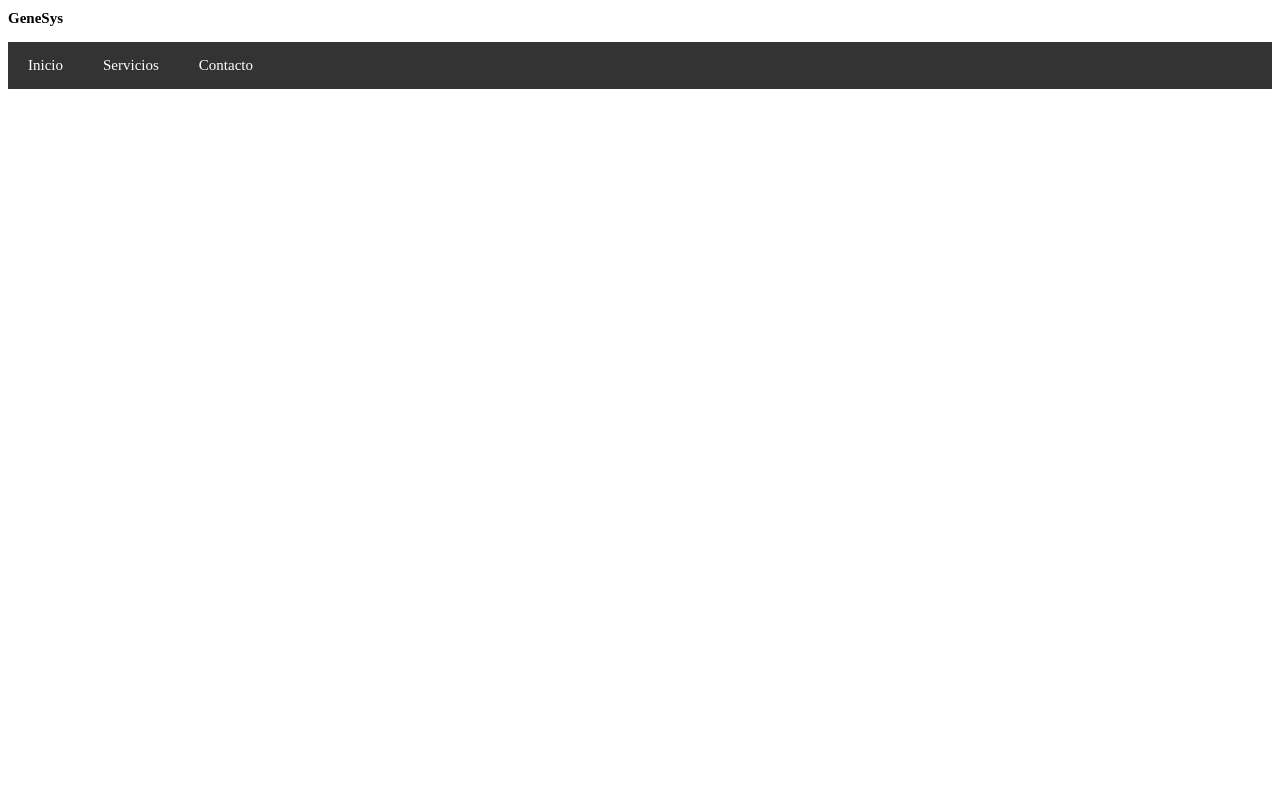
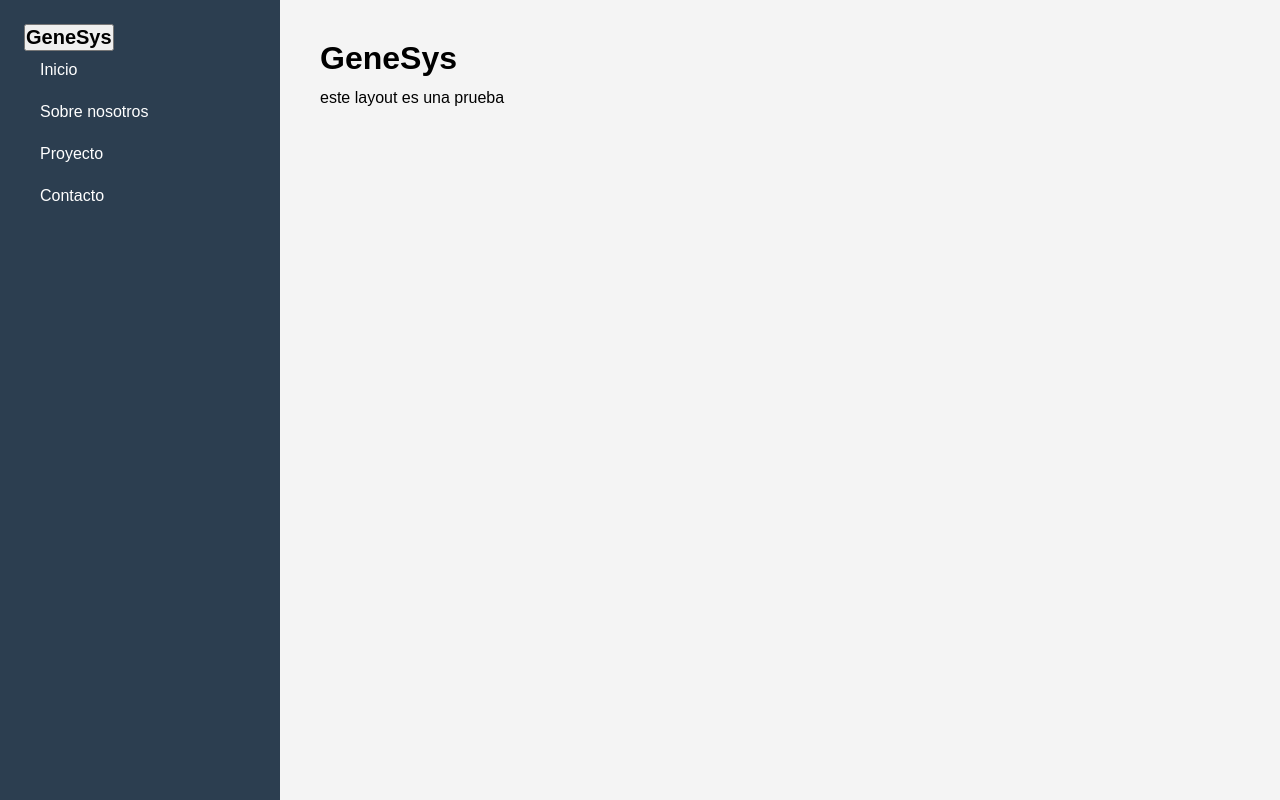
Before and after one commit to damianscalice-create/Proyecto-GeneSystm, a PHP site: page / in a window 1280 px wide. Run offline with PHP 8.4, Linux system fonts and the light colour scheme.

Commit message:
Actualizacion de la pagina

```diff
--- a/index.html
+++ b/index.html
@@ -4,27 +4,28 @@
         <meta charset="UTF-8">
         <meta name="viewport" content="width=device-width, initial-scale=1.0">
         <link rel="stylesheet" href="styles.css">
+        <link rel="icon" href="favicon.ico" type="image/x-icon">
         <title class="titulo">GeneSys</title>
     </head>
     <body>
-        <h1>GeneSys</h1>
-        <p></p>
+        <aside class="sidebar">
+            <button type="button">
+                <h2>GeneSys</h2>
+            </button>
 
-        <nav>
-            <ul class="menu-principal">
+            <ul>
                 <li><a href="#">Inicio</a></li>
-                <li class="dropdown">
-                    <a href="#">Servicios</a>
-                    <ul class="submenu">
-                        <li><a href="#">Diseño Web</a></li>
-                        <li><a href="#">SEO</a></li>
-                        <li><a href="#">Marketing</a></li>
-                    </ul>
-                </li>
-                    <li><a href="#">Contacto</a></li>
+                <li><a href="#">Sobre nosotros</a></li>
+                <li><a href="#">Proyecto</a></li>
+                <li><a href="#">Contacto</a></li>
             </ul>
-        </nav>
-        <div id="carlitos2"></div>
+        </aside>
+
+        <main class="main-content">
+            <h1>GeneSys</h1>
+            <p>este layout es una prueba</p>
+        </main>
+
         <script src="script.js"></script>
     </body>
 </html>
--- a/styles.css
+++ b/styles.css
@@ -1,50 +1,123 @@
-*{
-    font-size: 15px;
+/* ================================
+   BASE — MÓVIL (< 768px)
+   La sidebar queda arriba, como un menú de navegación
+================================ */
+
+* {
+  margin: 0;
+  padding: 0;
+  box-sizing: border-box;
 }
 
-title {
-    font-size: 32rem;
+body {
+  font-family: sans-serif;
+  min-height: 100vh;
 }
 
-/* Menú principal en fila */
-.menu-principal {
-  list-style: none;
-  display: flex;
-  background-color: #333;
-  padding: 0;
-  margin: 0;
+.sidebar {
+  width: 100%;          /* ocupa todo el ancho en móvil */
+  background-color: #2c3e50;
+  color: white;
+  padding: 16px;
 }
 
-.menu-principal > li > a {
+.sidebar h1 {
+  margin-bottom: 12px;
+  font-size: 1.2rem;
+}
+
+.sidebar ul {
+  list-style: none;
+  display: flex;        /* links en fila en móvil */
+  gap: 8px;
+  flex-wrap: wrap;
+}
+
+.sidebar ul li a {
   display: block;
   color: white;
-  padding: 15px 20px;
   text-decoration: none;
+  padding: 8px 12px;
+  border-radius: 4px;
+  font-size: 0.9rem;
 }
 
-/* Ocultar el submenú por defecto */
-.menu-principal .submenu {
-  display: none;
-  position: absolute;
-  background-color: #444;
-  list-style: none;
-  padding: 0;
-  min-width: 160px;
+.sidebar ul li a:hover {
+  background-color: #34495e;
 }
 
-/* Mostrar el submenú al pasar el mouse */
-.menu-principal .dropdown:hover .submenu {
-  display: block;
+.main-content {
+  padding: 20px;
+  background-color: #f4f4f4;
+  min-height: 100vh;
 }
 
-/* Estilos de los enlaces del submenú */
-.submenu li a {
-  color: white;
-  padding: 12px 16px;
-  display: block;
-  text-decoration: none;
+.main-content h1 {
+  font-size: 1.4rem;
+  margin-bottom: 12px;
 }
 
-.submenu li a:hover {
-  background-color: #555;
+
+/* ================================
+   TABLET (≥ 768px)
+   La sidebar pasa a columna lateral
+================================ */
+
+@media (min-width: 768px) {
+
+  body {
+    display: flex;
+  }
+
+  .sidebar {
+    width: 220px;
+    min-height: 100vh;
+    flex-shrink: 0;
+  }
+
+  .sidebar ul {
+    flex-direction: column;   /* links en columna */
+    gap: 4px;
+  }
+
+  .main-content {
+    flex: 1;
+    padding: 30px;
+  }
+
+  .main-content h1 {
+    font-size: 1.8rem;
+  }
 }
+
+
+/* ================================
+   DESKTOP (≥ 1024px)
+   Sidebar más ancha, más espaciado
+================================ */
+
+@media (min-width: 1024px) {
+
+  .sidebar {
+    width: 280px;
+    padding: 24px;
+  }
+
+  .sidebar h1 {
+    font-size: 1.5rem;
+    margin-bottom: 24px;
+  }
+
+  .sidebar ul li a {
+    padding: 10px 16px;
+    font-size: 1rem;
+  }
+
+  .main-content {
+    padding: 40px;
+  }
+
+  .main-content h1 {
+    font-size: 2rem;
+  }
+}
```
